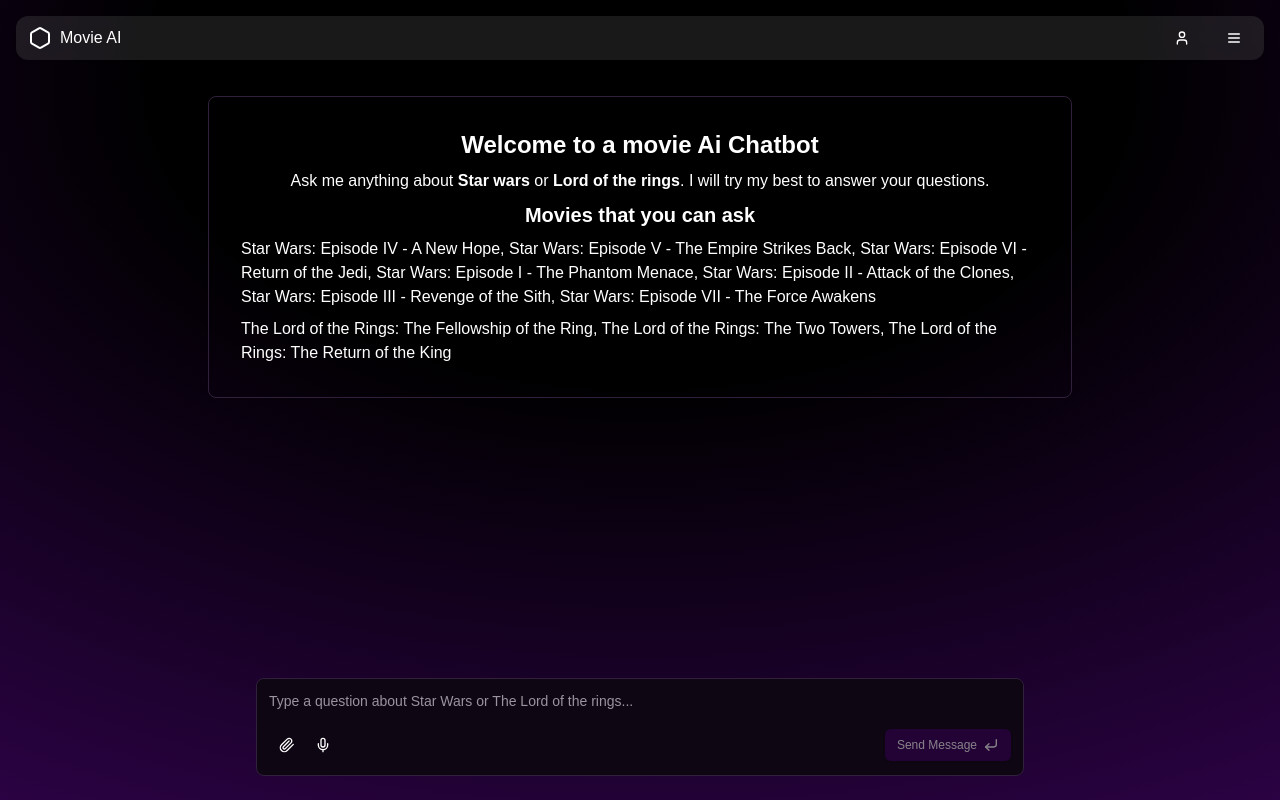
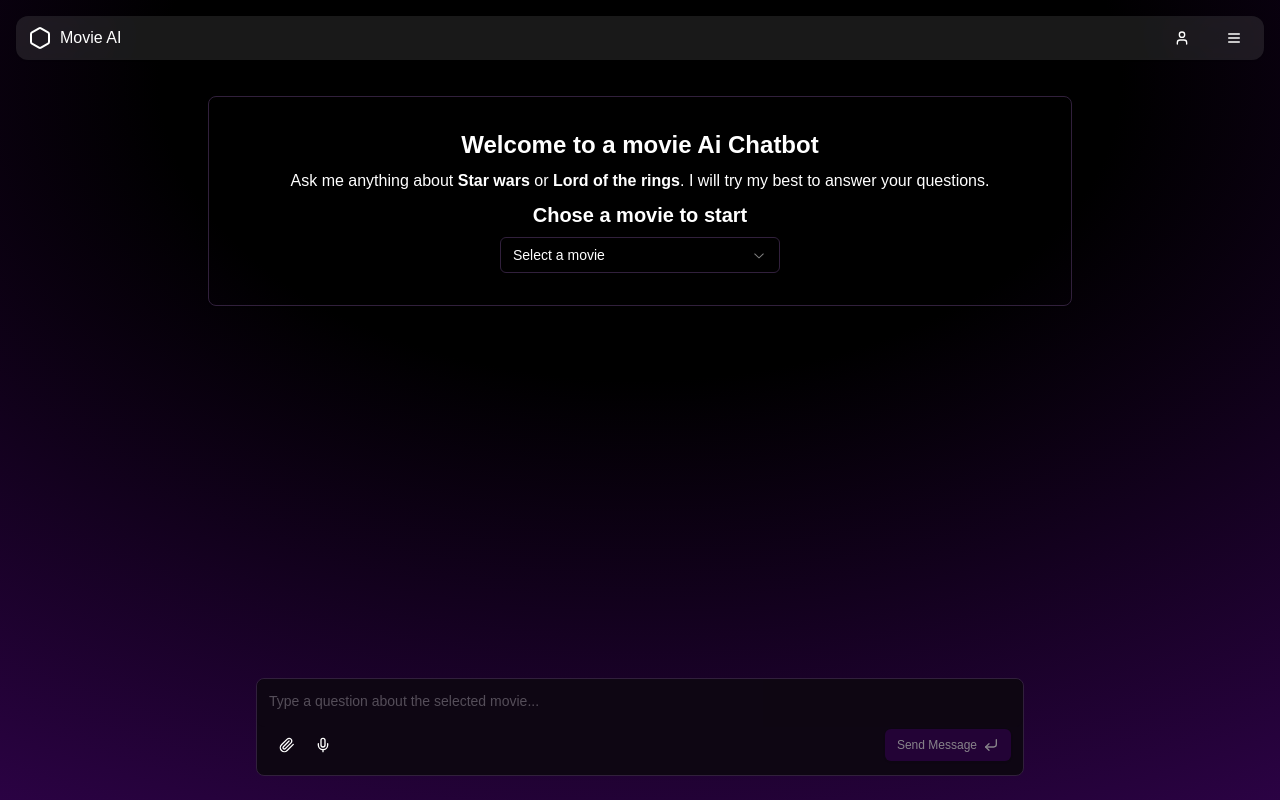
Before and after one commit to mguzman20/Movie-AI, a Next.js app in the folder chatbot/: page / in a window 1280 px wide. Built offline with nearby package versions, Linux system fonts and the light colour scheme.

Commit message:
Agregar soporte para selección de películas en la API de chat y actualizar dependencias de Radix UI

```diff
--- a/chatbot/app/api/chat/route.ts
+++ b/chatbot/app/api/chat/route.ts
@@ -10,21 +10,22 @@
 const INDEX_NAME = process.env.PINECONE_INDEX_NAME || '';
 
 export async function POST(req: NextRequest) {
-    const { message } = await req.json();
+    const { message, movie } = await req.json();
 
 
     try {
         // Retrieve context from the Pinecone index based on the query
-        const context = await fetchContextFromPinecone(message) as { movie: string, text: string }[];
+        const context = await fetchContextFromPinecone(message, movie) as { movie: string, text: string }[];
 
         const formattedContext = context.map(
-            ({ movie, text }) => `Movie: ${movie}\nExcerpt: ${text}`
+            ({ movie, text }) => `Extract: ${text}`
         ).join('\n\n');
 
         const prompt = `
         You are a knowledgeable assistant. Use the provided context to answer the user’s query as accurately as possible. If the context does not directly address the query, provide the best answer based on your general knowledge.
 
         Context:
+        Movie: ${movie}
         ${formattedContext}
 
         Query:
@@ -32,6 +33,8 @@
 
         Answer:
         `;
+
+        console.log("Prompt:", prompt);
 
 
         // Send the context and the query to the LLM model
@@ -82,7 +85,7 @@
 }
 
 // Function to fetch context from Pinecone based on the query
-async function fetchContextFromPinecone(query: string) {
+async function fetchContextFromPinecone(query: string, movie: string) {
     // Create an embedding for the query using your preferred method (e.g., OpenAI embeddings)
     const queryEmbedding = await getQueryEmbedding(query); // Implement this function to get embeddings
 
@@ -93,8 +96,11 @@
     const index = pinecone.index(INDEX_NAME);
     const queryResponse = await index.query({
         vector: queryEmbedding,
-        topK: 5, // Adjust this based on how many results you want
+        topK: 10, // Adjust this based on how many results you want
         includeMetadata: true,
+        filter: {
+            "movie": {"$eq": movie}
+        }
     });
 
     // Extract relevant context from the response
--- a/chatbot/app/layout.tsx
+++ b/chatbot/app/layout.tsx
@@ -27,16 +27,14 @@
 }>) {
   return (
     <html lang="en" suppressHydrationWarning>
-      <body
-        className={``}
-      >
+      <body>
         <ThemeProvider
             attribute="class"
-            defaultTheme="system"
+            defaultTheme="dark"
             enableSystem
             disableTransitionOnChange
           >
-        <div className="text-white dark absolute inset-0 -z-10 h-full w-full items-center [background:radial-gradient(125%_125%_at_50%_10%,#000_30%,#39035A_100%)]">
+        <div className="text-white dark h-screen [background:radial-gradient(125%_125%_at_50%_10%,#000_30%,#39035A_100%)]">
           <Navbar />
           {children}
         </div>
--- a/chatbot/app/page.tsx
+++ b/chatbot/app/page.tsx
@@ -6,6 +6,14 @@
   ChatBubbleAvatar,
   ChatBubbleMessage,
 } from "@/components/ui/chat/chat-bubble";
+import {
+  Select,
+  SelectContent,
+  SelectItem,
+  SelectTrigger,
+  SelectValue,
+} from "@/components/ui/select"
+
 import { ChatInput } from "@/components/ui/chat/chat-input";
 import { ChatMessageList } from "@/components/ui/chat/chat-message-list";
 import { Button } from "@/components/ui/button";
@@ -21,7 +29,7 @@
 import { useEffect, useRef, useState } from "react";
 import Markdown from "react-markdown";
 import remarkGfm from "remark-gfm";
-import { send } from "process";
+import "./globals.css";
 
 const ChatAiIcons = [
   { icon: CopyIcon, label: "Copy" },
@@ -33,6 +41,7 @@
   const [messages, setMessages] = useState<{ role: string; content: string }[]>([]);
   const [input, setInput] = useState("");
   const [isGenerating, setIsGenerating] = useState(false);
+  const [movie, setMovie] = useState("");
   const messagesRef = useRef<HTMLDivElement>(null);
   const formRef = useRef<HTMLFormElement>(null);
 
@@ -45,6 +54,7 @@
 
   const sendMessage = async () => {
     if (!input) return;
+    if (!movie) return;
 
     const userMessage = { role: "user", content: input };
     setMessages((prev) => [...prev, userMessage]);
@@ -57,7 +67,7 @@
       const response = await fetch("/api/chat", {
         method: "POST",
         headers: { "Content-Type": "application/json" },
-        body: JSON.stringify({ message: input }),
+        body: JSON.stringify({ message: input, movie: movie}),
       });
 
       if (!response.body) {
@@ -138,25 +148,59 @@
     <main className="flex h-full w-full max-w-4xl flex-col items-center mx-auto pb-6 pt-20">
       <ChatMessageList ref={messagesRef} className="">
         {/* Initial Message */}
-        {messages.length === 0 && (
+        {messages.length === 0 ? (
           <div className="w-full shadow-sm border rounded-lg p-8 flex flex-col justify-center items-center gap-2">
             <h1 className="font-bold text-2xl">Welcome to a movie Ai Chatbot</h1>
             <p className="text-center">
               Ask me anything about <b>Star wars</b> or <b>Lord of the rings</b>. I will try my best to answer your questions.
             </p>
-            <p className="text-left text-xl font-bold">Movies that you can ask</p>
-            <p>Star Wars: Episode IV - A New Hope,
-Star Wars: Episode V - The Empire Strikes Back,
-Star Wars: Episode VI - Return of the Jedi,
-Star Wars: Episode I - The Phantom Menace,
-Star Wars: Episode II - Attack of the Clones,
-Star Wars: Episode III - Revenge of the Sith,
-Star Wars: Episode VII - The Force Awakens</p>
-            <p>The Lord of the Rings: The Fellowship of the Ring,
-The Lord of the Rings: The Two Towers,
-The Lord of the Rings: The Return of the King</p>
+            <p className="text-left text-xl font-bold">Chose a movie to start</p>
+            <Select
+              value={movie}
+              onValueChange={setMovie}
+            >
+              <SelectTrigger className="w-[280px]">
+                <SelectValue placeholder='Select a movie' />
+              </SelectTrigger>
+              <SelectContent className="dark">
+                    <SelectItem value="Star Wars: The Phantom Menace.txt">Star Wars: The Phantom Menace</SelectItem>
+                    <SelectItem value="Star Wars: Attack of the Clones.txt">Star Wars: Attack of the Clones</SelectItem>
+                    <SelectItem value="Star Wars: Revenge of the Sith.txt">Star Wars: Revenge of the Sith</SelectItem>
+                    <SelectItem value="Star Wars: A New Hope.txt">Star Wars: A New Hope</SelectItem>
+                    <SelectItem value="Star Wars: The Empire Strikes Back.txt">Star Wars: The Empire Strikes Back</SelectItem>
+                    <SelectItem value="Star Wars: Return of the Jedi.txt">Star Wars: Return of the Jedi</SelectItem>
+                    <SelectItem value="Star Wars: The Force Awakens.txt">Star Wars: The Force Awakens</SelectItem>
+                    <SelectItem value="Lord of the Rings: The Fellowship of the Ring.txt">Lord of the Rings: The Fellowship of the Ring</SelectItem>
+                    <SelectItem value="Lord of the Rings: The Two Towers.txt">Lord of the Rings: The Two Towers</SelectItem>
+                    <SelectItem value="Lord of the Rings: The Return of the King.txt">Lord of the Rings: The Return of the King</SelectItem>
+              </SelectContent>
+            </Select>
 
           </div>
+        ) : (
+          <div className="flex justify-end">
+            <Select
+              value={movie}
+              onValueChange={setMovie}
+            >
+              <SelectTrigger className="w-[280px]">
+                <SelectValue placeholder='Select a movie' />
+              </SelectTrigger>
+              <SelectContent className="dark">
+                    <SelectItem value="Star Wars: The Phantom Menace.txt">Star Wars: The Phantom Menace</SelectItem>
+                    <SelectItem value="Star Wars: Attack of the Clones.txt">Star Wars: Attack of the Clones</SelectItem>
+                    <SelectItem value="Star Wars: Revenge of the Sith.txt">Star Wars: Revenge of the Sith</SelectItem>
+                    <SelectItem value="Star Wars: A New Hope.txt">Star Wars: A New Hope</SelectItem>
+                    <SelectItem value="Star Wars: The Empire Strikes Back.txt">Star Wars: The Empire Strikes Back</SelectItem>
+                    <SelectItem value="Star Wars: Return of the Jedi.txt">Star Wars: Return of the Jedi</SelectItem>
+                    <SelectItem value="Star Wars: The Force Awakens.txt">Star Wars: The Force Awakens</SelectItem>
+                    <SelectItem value="Lord of the Rings: The Fellowship of the Ring.txt">Lord of the Rings: The Fellowship of the Ring</SelectItem>
+                    <SelectItem value="Lord of the Rings: The Two Towers.txt">Lord of the Rings: The Two Towers</SelectItem>
+                    <SelectItem value="Lord of the Rings: The Return of the King.txt">Lord of the Rings: The Return of the King</SelectItem>
+              </SelectContent>
+            </Select>
+          </div>
+
         )}
 
         {/* Messages */}
@@ -233,9 +277,10 @@
         >
           <ChatInput
             value={input}
+            disabled={movie === ""}
             onKeyDown={onKeyDown}
             onChange={(e) => setInput(e.target.value)}
-            placeholder="Type a question about Star Wars or The Lord of the rings..."
+            placeholder="Type a question about the selected movie..."
             className="min-h-12 resize-none rounded-lg bg-background border-0 p-3 shadow-none focus-visible:ring-0"
           />
           <div className="flex items-center p-3 pt-0">
--- /dev/null
+++ b/chatbot/components/ui/select.tsx
@@ -0,0 +1,158 @@
+"use client"
+
+import * as React from "react"
+import * as SelectPrimitive from "@radix-ui/react-select"
+import { cn } from "@/lib/utils"
+import { CheckIcon, ChevronDownIcon, ChevronUpIcon } from "@radix-ui/react-icons"
+
+const Select = SelectPrimitive.Root
+
+const SelectGroup = SelectPrimitive.Group
+
+const SelectValue = SelectPrimitive.Value
+
+const SelectTrigger = React.forwardRef<
+  React.ElementRef<typeof SelectPrimitive.Trigger>,
+  React.ComponentPropsWithoutRef<typeof SelectPrimitive.Trigger>
+>(({ className, children, ...props }, ref) => (
+  <SelectPrimitive.Trigger
+    ref={ref}
+    className={cn(
+      "flex h-9 w-full items-center justify-between whitespace-nowrap rounded-md border border-input bg-transparent px-3 py-2 text-sm shadow-sm ring-offset-background placeholder:text-muted-foreground focus:outline-none focus:ring-1 focus:ring-ring disabled:cursor-not-allowed disabled:opacity-50 [&>span]:line-clamp-1",
+      className
+    )}
+    {...props}
+  >
+    {children}
+    <SelectPrimitive.Icon asChild>
+      <ChevronDownIcon className="h-4 w-4 opacity-50" />
+    </SelectPrimitive.Icon>
+  </SelectPrimitive.Trigger>
+))
+SelectTrigger.displayName = SelectPrimitive.Trigger.displayName
+
+const SelectScrollUpButton = React.forwardRef<
+  React.ElementRef<typeof SelectPrimitive.ScrollUpButton>,
+  React.ComponentPropsWithoutRef<typeof SelectPrimitive.ScrollUpButton>
+>(({ className, ...props }, ref) => (
+  <SelectPrimitive.ScrollUpButton
+    ref={ref}
+    className={cn(
+      "flex cursor-default items-center justify-center py-1",
+      className
+    )}
+    {...props}
+  >
+    <ChevronUpIcon className="h-4 w-4" />
+  </SelectPrimitive.ScrollUpButton>
+))
+SelectScrollUpButton.displayName = SelectPrimitive.ScrollUpButton.displayName
+
+const SelectScrollDownButton = React.forwardRef<
+  React.ElementRef<typeof SelectPrimitive.ScrollDownButton>,
+  React.ComponentPropsWithoutRef<typeof SelectPrimitive.ScrollDownButton>
+>(({ className, ...props }, ref) => (
+  <SelectPrimitive.ScrollDownButton
+    ref={ref}
+    className={cn(
+      "flex cursor-default items-center justify-center py-1",
+      className
+    )}
+    {...props}
+  >
+    <ChevronDownIcon className="h-4 w-4" />
+  </SelectPrimitive.ScrollDownButton>
+))
+SelectScrollDownButton.displayName =
+  SelectPrimitive.ScrollDownButton.displayName
+
+const SelectContent = React.forwardRef<
+  React.ElementRef<typeof SelectPrimitive.Content>,
+  React.ComponentPropsWithoutRef<typeof SelectPrimitive.Content>
+>(({ className, children, position = "popper", ...props }, ref) => (
+  <SelectPrimitive.Portal>
+    <SelectPrimitive.Content
+      ref={ref}
+      className={cn(
+        "relative z-50 max-h-96 min-w-[8rem] overflow-hidden rounded-md border bg-popover text-popover-foreground shadow-md data-[state=open]:animate-in data-[state=closed]:animate-out data-[state=closed]:fade-out-0 data-[state=open]:fade-in-0 data-[state=closed]:zoom-out-95 data-[state=open]:zoom-in-95 data-[side=bottom]:slide-in-from-top-2 data-[side=left]:slide-in-from-right-2 data-[side=right]:slide-in-from-left-2 data-[side=top]:slide-in-from-bottom-2",
+        position === "popper" &&
+          "data-[side=bottom]:translate-y-1 data-[side=left]:-translate-x-1 data-[side=right]:translate-x-1 data-[side=top]:-translate-y-1",
+        className
+      )}
+      position={position}
+      {...props}
+    >
+      <SelectScrollUpButton />
+      <SelectPrimitive.Viewport
+        className={cn(
+          "p-1",
+          position === "popper" &&
+            "h-[var(--radix-select-trigger-height)] w-full min-w-[var(--radix-select-trigger-width)]"
+        )}
+      >
+        {children}
+      </SelectPrimitive.Viewport>
+      <SelectScrollDownButton />
+    </SelectPrimitive.Content>
+  </SelectPrimitive.Portal>
+))
+SelectContent.displayName = SelectPrimitive.Content.displayName
+
+const SelectLabel = React.forwardRef<
+  React.ElementRef<typeof SelectPrimitive.Label>,
+  React.ComponentPropsWithoutRef<typeof SelectPrimitive.Label>
+>(({ className, ...props }, ref) => (
+  <SelectPrimitive.Label
+    ref={ref}
+    className={cn("px-2 py-1.5 text-sm font-semibold", className)}
+    {...props}
+  />
+))
+SelectLabel.displayName = SelectPrimitive.Label.displayName
+
+const SelectItem = React.forwardRef<
+  React.ElementRef<typeof SelectPrimitive.Item>,
+  React.ComponentPropsWithoutRef<typeof SelectPrimitive.Item>
+>(({ className, children, ...props }, ref) => (
+  <SelectPrimitive.Item
+    ref={ref}
+    className={cn(
+      "relative flex w-full cursor-default select-none items-center rounded-sm py-1.5 pl-2 pr-8 text-sm outline-none focus:bg-accent focus:text-accent-foreground data-[disabled]:pointer-events-none data-[disabled]:opacity-50",
+      className
+    )}
+    {...props}
+  >
+    <span className="absolute right-2 flex h-3.5 w-3.5 items-center justify-center">
+      <SelectPrimitive.ItemIndicator>
+        <CheckIcon className="h-4 w-4" />
+      </SelectPrimitive.ItemIndicator>
+    </span>
+    <SelectPrimitive.ItemText>{children}</SelectPrimitive.ItemText>
+  </SelectPrimitive.Item>
+))
+SelectItem.displayName = SelectPrimitive.Item.displayName
+
+const SelectSeparator = React.forwardRef<
+  React.ElementRef<typeof SelectPrimitive.Separator>,
+  React.ComponentPropsWithoutRef<typeof SelectPrimitive.Separator>
+>(({ className, ...props }, ref) => (
+  <SelectPrimitive.Separator
+    ref={ref}
+    className={cn("-mx-1 my-1 h-px bg-muted", className)}
+    {...props}
+  />
+))
+SelectSeparator.displayName = SelectPrimitive.Separator.displayName
+
+export {
+  Select,
+  SelectGroup,
+  SelectValue,
+  SelectTrigger,
+  SelectContent,
+  SelectLabel,
+  SelectItem,
+  SelectSeparator,
+  SelectScrollUpButton,
+  SelectScrollDownButton,
+}
--- a/chatbot/package.json
+++ b/chatbot/package.json
@@ -14,6 +14,7 @@
     "@radix-ui/react-dialog": "^1.1.2",
     "@radix-ui/react-dropdown-menu": "^2.1.2",
     "@radix-ui/react-icons": "^1.3.0",
+    "@radix-ui/react-select": "^2.1.2",
     "@radix-ui/react-slot": "^1.1.0",
     "ai": "^3.4.27",
     "class-variance-authority": "^0.7.0",
```
Also changed, not shown: 1 other file (tests, documents, lock files or other folders).
